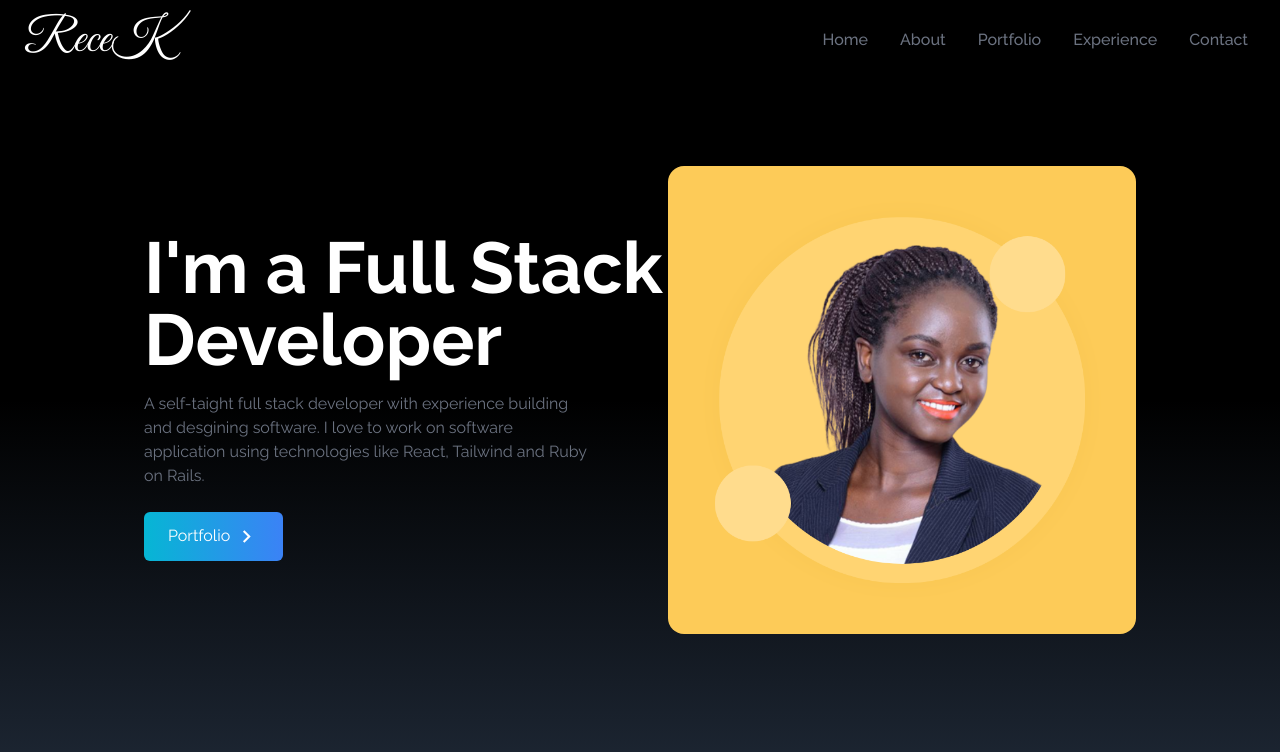
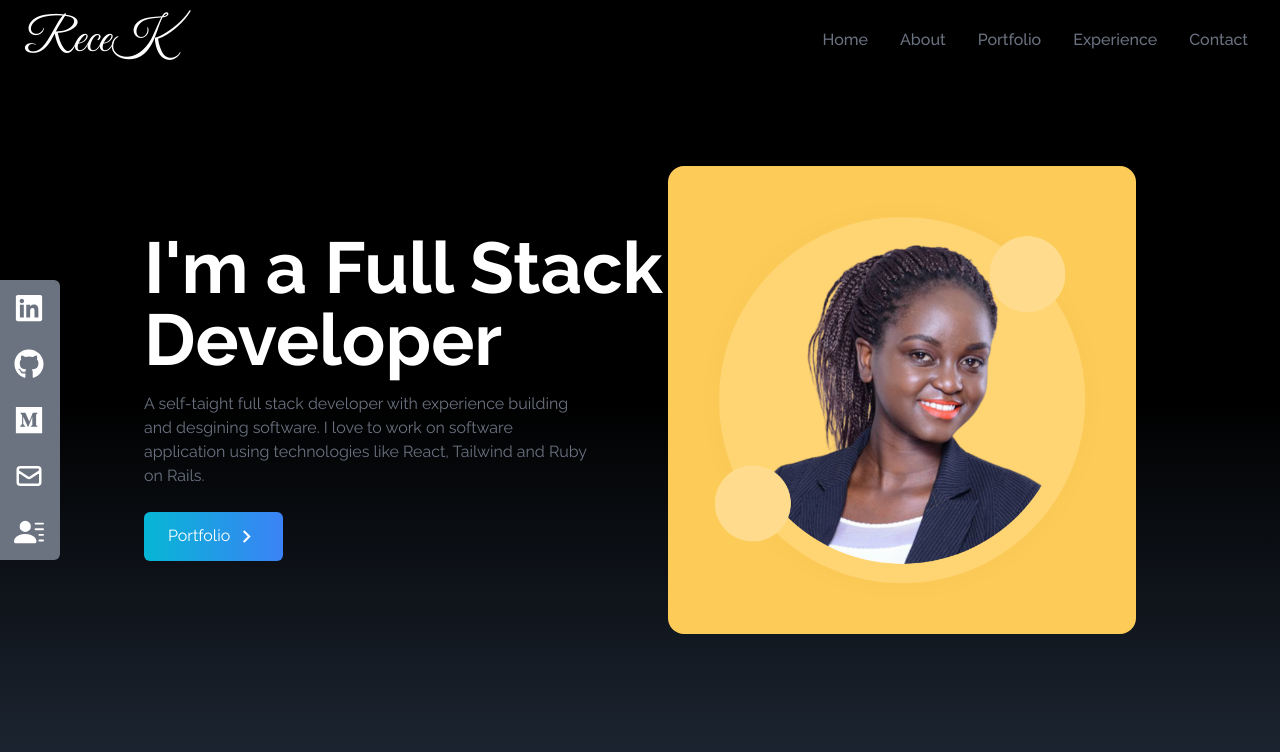
Before and after one commit to Recillah-Khamala/Portfolio, a React (Create React App) app: page / in a window 1280 px wide. Shown: the top 752 px of the page. Built offline with nearby package versions, Linux system fonts and the light colour scheme; the HTML template or start-up script is replaced by a standard one.

Commit message:
Add sociallinks component

```diff
--- a/src/App.js
+++ b/src/App.js
@@ -1,12 +1,14 @@
 import React from 'react'
 import Home from './components/Home'
 import NavBar from './components/NavBar'
+import SocialLinks from './components/SocialLinks'
 
 const App = () => {
   return (
     <div>
       <NavBar />
-      < Home />
+      <Home />
+      <SocialLinks />
     </div>
   )
 }
--- /dev/null
+++ b/src/components/SocialLinks.jsx
@@ -0,0 +1,86 @@
+import React from "react";
+import { FaGithub, FaLinkedin, FaMedium } from "react-icons/fa";
+import { HiOutlineMail } from "react-icons/hi";
+import { BsFillPersonLinesFill } from "react-icons/bs";
+
+const SocialLinks = () => {
+  const links = [
+    {
+      id: 1,
+      child: (
+        <>
+          LinkedIn <FaLinkedin size={30} />
+        </>
+      ),
+      href: "https://www.linkedin.com/in/recillah-khamala/",
+      style: "rounded-tr-md",
+    },
+    {
+      id: 2,
+      child: (
+        <>
+          GitHub <FaGithub size={30} />
+        </>
+      ),
+      href: "https://github.com/Recillah-Khamala",
+    },
+    {
+      id: 3,
+      child: (
+        <>
+          medium <FaMedium size={30} />
+        </>
+      ),
+      href: "https://medium.com/@recillahk",
+    },
+    {
+      id: 4,
+      child: (
+        <>
+          Mail <HiOutlineMail size={30} />
+        </>
+      ),
+      href: "mailto:recillahk@gmail.com",
+    },
+    {
+      id: 5,
+      child: (
+        <>
+          Resume <BsFillPersonLinesFill size={30} />
+        </>
+      ),
+      href: "/resume.pdf",
+      style: "rounded-br-md",
+      download: true,
+    },
+  ];
+
+  return (
+    <div className="hidden lg:flex flex-col top-[35%] left-0 fixed">
+      <ul>
+        {links.map(({ id, child, href, style, download }) => (
+          <li
+            key={id}
+            className={
+              "flex justify-between items-center w-40 h-14 px-4 ml-[-100px] hover:ml-[-10px] hover:rounded-md duration-300 bg-gray-500" +
+              " " +
+              style
+            }
+          >
+            <a
+              href={href}
+              className="flex justify-between items-center w-full text-white"
+              download={download}
+              target="_blank"
+              rel="noreferrer"
+            >
+              {child}
+            </a>
+          </li>
+        ))}
+      </ul>
+    </div>
+  );
+};
+
+export default SocialLinks;
```
Also changed, not shown: 1 other file (tests, documents, lock files or other folders).
